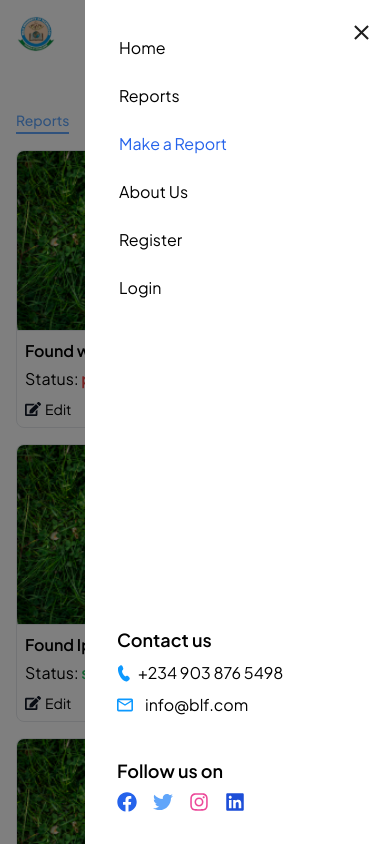
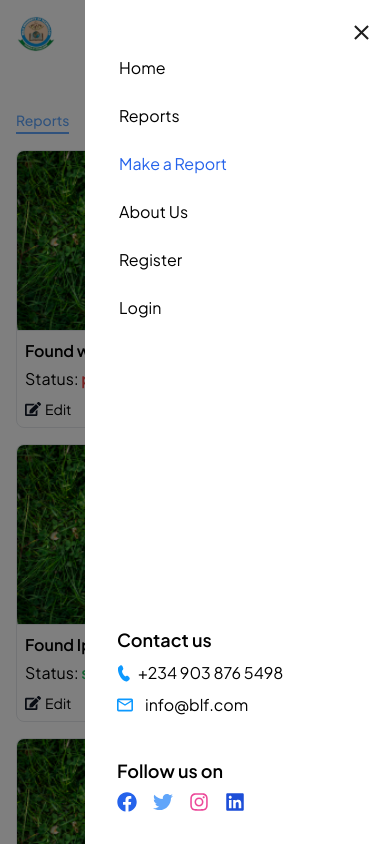
Before and after one commit to Ghreatness-Laboratory/lost-found_bellsuniversity, a React (Create React App) app: page /make-a-report in a window 390 px wide. Both pictures are taken after a click on the element 365 px from the left and 34 px from the top of the page. Shown: the top 844 px of the page. Built offline with nearby package versions, Linux system fonts and the light colour scheme; a web font is replaced by a local one.

Commit message:
style(navbar.tsx): adjust layout of mobile navbar

```diff
--- a/src/components/common/navbar.tsx
+++ b/src/components/common/navbar.tsx
@@ -132,7 +132,7 @@ const Navbar = ({ isNavbarOpen, handleNavClick, closeNavbar }: NavbarProps) => {
           </ul>
 
           {isNavbarOpen &&
-            <nav className='fixed h-full top-0 right-0 bg-white z-20 w-[305px] flex flex-col justify-between py-8 pt-8 md:pt-12'>
+            <nav className='fixed bottom-0 top-0 right-0 bg-white z-20 w-[305px] flex flex-col justify-between py-8 pt-8 md:pt-12'>
               <div>
                 <div
                   onClick={handleNavClick}
@@ -142,7 +142,7 @@ const Navbar = ({ isNavbarOpen, handleNavClick, closeNavbar }: NavbarProps) => {
                     <path d="M6.4 19L5 17.6L10.6 12L5 6.4L6.4 5L12 10.6L17.6 5L19 6.4L13.4 12L19 17.6L17.6 19L12 13.4L6.4 19Z" fill="#1E1E1E" />
                   </svg>
                 </div>
-                <ul className="flex flex-col gap-4 md:gap-6 pl-4 md:py-20">
+                <ul className="flex flex-col gap-4 md:gap-6 pt-5 sm:pt-10">
                   <span className="sr-only">Mobile Menu</span>
                   {navbarMenu.map((menu, index) => {
                     const isActive = pathName === menu.href
@@ -151,14 +151,14 @@ const Navbar = ({ isNavbarOpen, handleNavClick, closeNavbar }: NavbarProps) => {
                         key={index}
                         to={menu.href}
                         onClick={() => { setSelectedMenu(index) }}
-                        className={`py-1 md:py-2 pl-4 font-normal text-base cursor-pointer border-l-2 border-l-white md:border-b-2 md:border-b-white active:border-l-blue-600 md:hover:border-b-blue-600 active:text-blue-600 md:hover:text-blue-600 transition ease duration-200ms ${isActive ? isMenuActive : ""}`}
+                        className={`py-1 md:py-2 pl-8 font-normal text-base cursor-pointer border-l-2 border-l-white md:border-b-2 md:border-b-white active:border-l-blue-600 md:hover:border-b-blue-600 active:text-blue-600 md:hover:text-blue-600 transition ease duration-200ms ${isActive ? isMenuActive : ""}`}
                       >
                         {menu.menu}
                       </Link>
                     )
                   })}
-                  <p className={`py-1 md:py-2 pl-4 font-normal text-base cursor-pointer border-l-2 border-l-white md:border-b-2 md:border-b-white active:border-l-blue-600 md:hover:border-b-blue-600 active:text-blue-600 md:hover:text-blue-600 transition ease duration-200ms ${pathName === '/login' ? isMenuActive : ""}`}>Register</p>
-                  <p className={`py-1 md:py-2 pl-4 font-normal text-base cursor-pointer border-l-2 border-l-white md:border-b-2 md:border-b-white active:border-l-blue-600 md:hover:border-b-blue-600 active:text-blue-600 md:hover:text-blue-600 transition ease duration-200ms ${pathName === '/register' ? isMenuActive : ""}`}>Login</p>
+                  <p className={`py-1 md:py-2 pl-8 font-normal text-base cursor-pointer border-l-2 border-l-white md:border-b-2 md:border-b-white active:border-l-blue-600 md:hover:border-b-blue-600 active:text-blue-600 md:hover:text-blue-600 transition ease duration-200ms ${pathName === '/login' ? isMenuActive : ""}`}>Register</p>
+                  <p className={`py-1 md:py-2 pl-8 font-normal text-base cursor-pointer border-l-2 border-l-white md:border-b-2 md:border-b-white active:border-l-blue-600 md:hover:border-b-blue-600 active:text-blue-600 md:hover:text-blue-600 transition ease duration-200ms ${pathName === '/register' ? isMenuActive : ""}`}>Login</p>
                 </ul>
               </div>
 
--- a/src/components/makeReport/form.tsx
+++ b/src/components/makeReport/form.tsx
@@ -208,7 +208,7 @@ const ReportForm = ({ displayReportForm, setDisplayReportForm }: FormProps) => {
           <div className="flex items-center justify-center w-full">
             <label
               htmlFor="file"
-              className={`cursor-pointer w-full border-2 ${imagePreview ? 'border-solid' : 'border-dashed'} border-gray-300 rounded-lg p-4 text-center`}
+              className={`cursor-pointer w-full border-2 ${imagePreview ? 'border-solid' : 'border-dashed'} border-gray-300 rounded-lg p-2 md:p-4 text-center`}
             >
               {imagePreview ? (
                 <img
@@ -332,7 +332,7 @@ const ReportForm = ({ displayReportForm, setDisplayReportForm }: FormProps) => {
         <div>
           <div className="relative">
             <div className="absolute inset-y-0 left-3 my-auto h-6 flex items-center border-r pr-2">
-              <p>+234 </p>
+              <p className="text-sm md:text-base">+234 </p>
             </div>
             <input
               id="phone-number"
```
